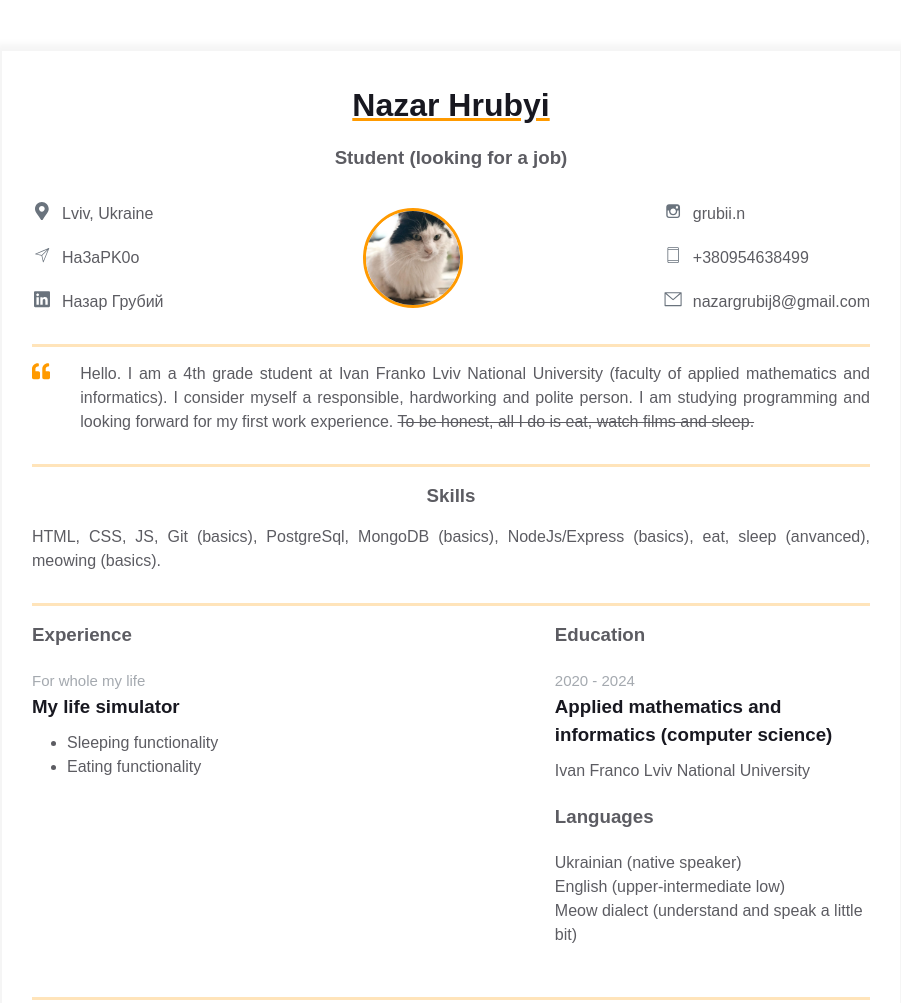
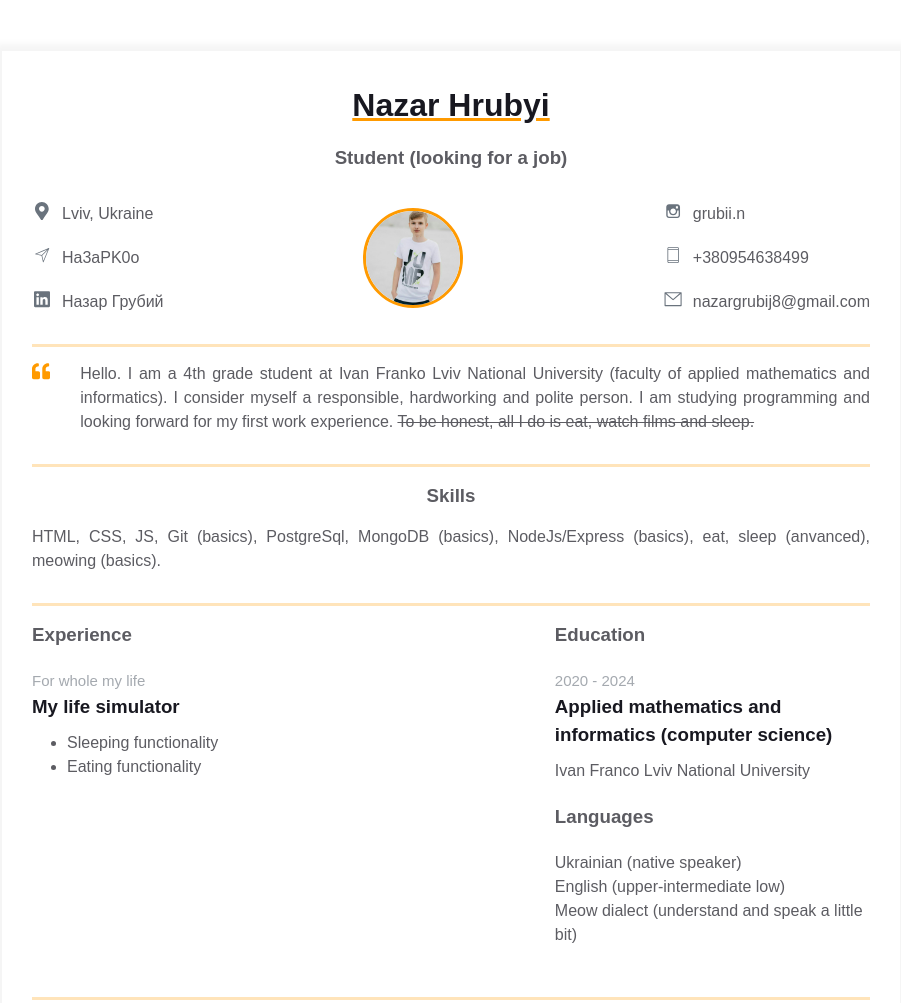
Before and after one commit to Nazar832/homepage, a plain HTML site: page index.html in a window 1280 px wide. Shown: the whole page, without its empty margins (189-1090 px from the left). Drawn offline with Linux system fonts and the light colour scheme.

Commit message:
Replaced avatar with my own

```diff
--- a/index.html
+++ b/index.html
@@ -56,7 +56,7 @@
                 </div>
 
                 <div class="contact-info__block contact-info__block--center">
-                  <img class="contact-info__avatar" src="assets/avatar.jpg" alt="Avatar" />
+                  <img class="contact-info__avatar" src="assets/avatar.png" alt="Avatar" />
                 </div>
 
                 <div class="contact-info__block">
```
Also changed, not shown: assets/avatar.jpg (deleted), assets/avatar.png (added).
